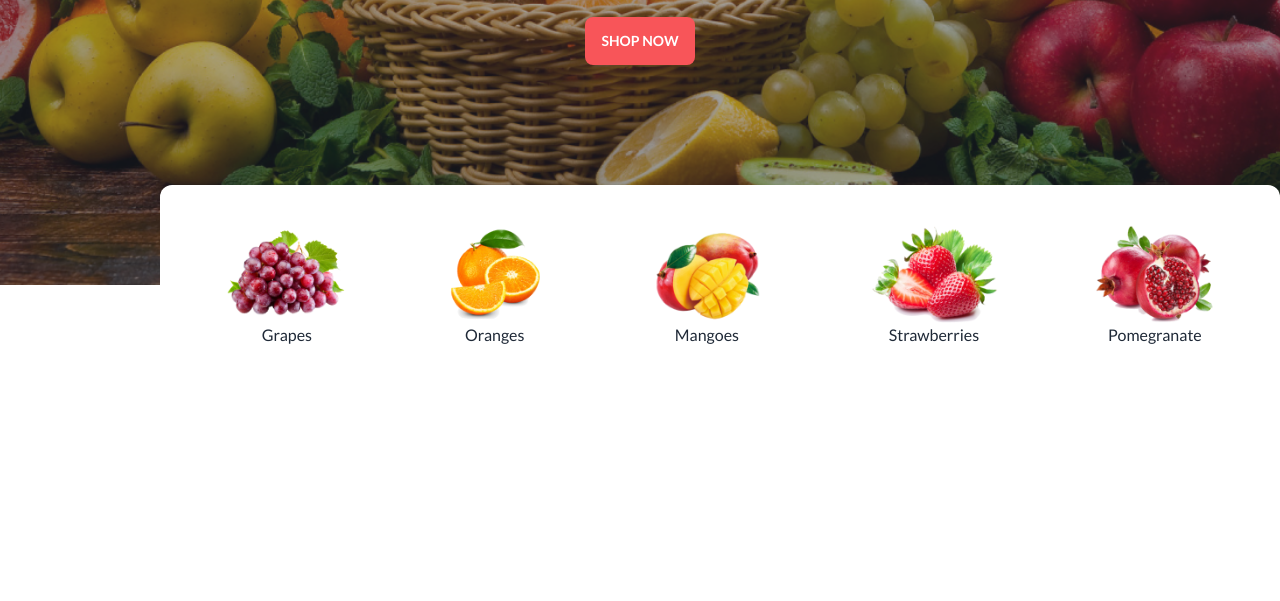
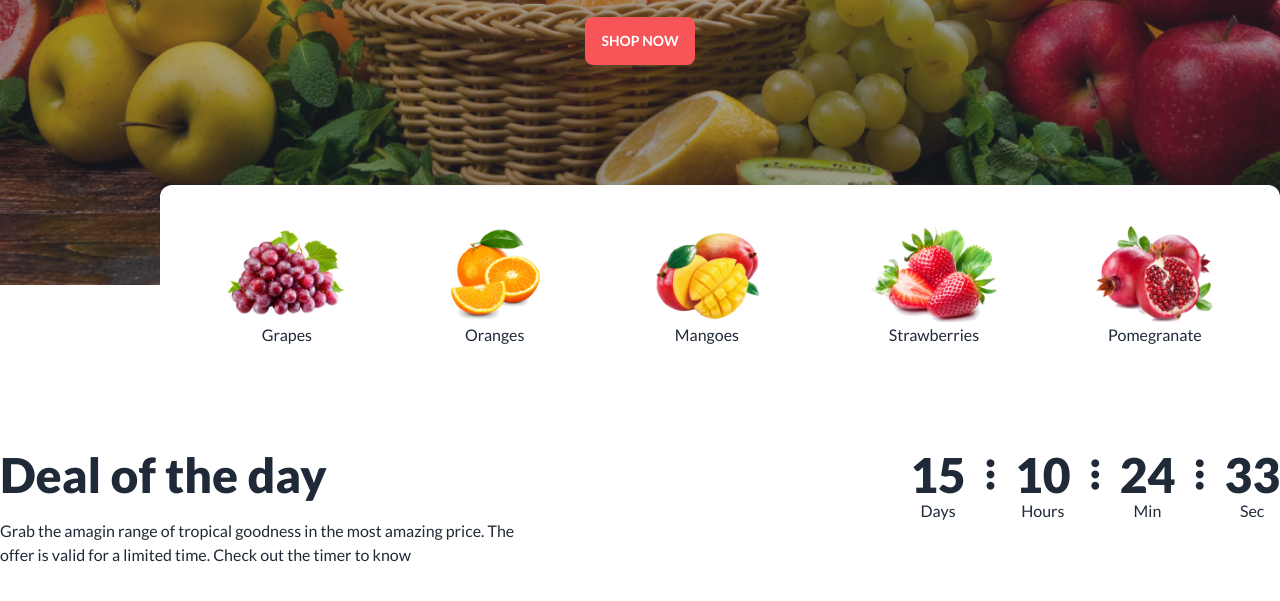
Before and after one commit to JannatunNaeem2012/3rd-assignment-fruit, a plain HTML site: page index.html in a window 1280 px wide. Shown: the part 587-1188 px from the top of the page. Before the commit the page ends 974 px from the top, so only its background shows below. Drawn offline with nearby package versions, Linux system fonts and the light colour scheme; grey boxes are pictures that could not be loaded.

Commit message:
deal of the day section added

```diff
--- a/index.html
+++ b/index.html
@@ -182,7 +182,54 @@
 
     </header>
     <main class="container mx-auto">
+        <!-- deal of the day section -->
+        <section class="mt-40">
+            <div class="flex flex-col lg:flex-row lg:gap-x-96">
+                <div class="space-y-5">
+                    <h1 class="text-5xl font-extrabold">Deal of the day</h1>
+                    <p class="text-base font-medium">Grab the amagin range of tropical goodness in the most amazing price. The offer is valid for a limited time. Check out the timer to know</p>
+                </div>
+                <!-- countdown timer -->
+                <div class="grid grid-flow-col gap-5 text-center auto-cols-max">
+                    <div class="flex flex-col">
+                      <span class="countdown text-5xl font-extrabold">
+                        <span style="--value:15;"></span>
+                      </span>
+                      Days
+                    </div>
+                    <div>
 
+                        <i class="fa-solid fa-ellipsis-vertical text-4xl mt-1"></i>
+                    </div>
+                    <div class="flex flex-col">
+                      <span class="countdown text-5xl font-extrabold">
+                        <span style="--value:10;"></span>
+                      </span>
+                      Hours
+                    </div>
+                    <i class="fa-solid fa-ellipsis-vertical text-4xl mt-1"></i>
+                    <div class="flex flex-col">
+                      <span class="countdown text-5xl font-extrabold">
+                        <span style="--value:24;"></span>
+                      </span>
+                      Min
+                    </div>
+                    <i class="fa-solid fa-ellipsis-vertical text-4xl mt-1"></i>
+                    <div class="flex flex-col">
+                      <span class="countdown text-5xl font-extrabold">
+                        <span style="--value:33;"></span>
+                      </span>
+                      Sec
+                    </div>
+                  </div>
+            </div>
+
+            <!-- cards -->
+            <div class="mt-12">
+                <!-- card-1 -->
+
+            </div>
+        </section>
     </main>
     <footer>
 
```
